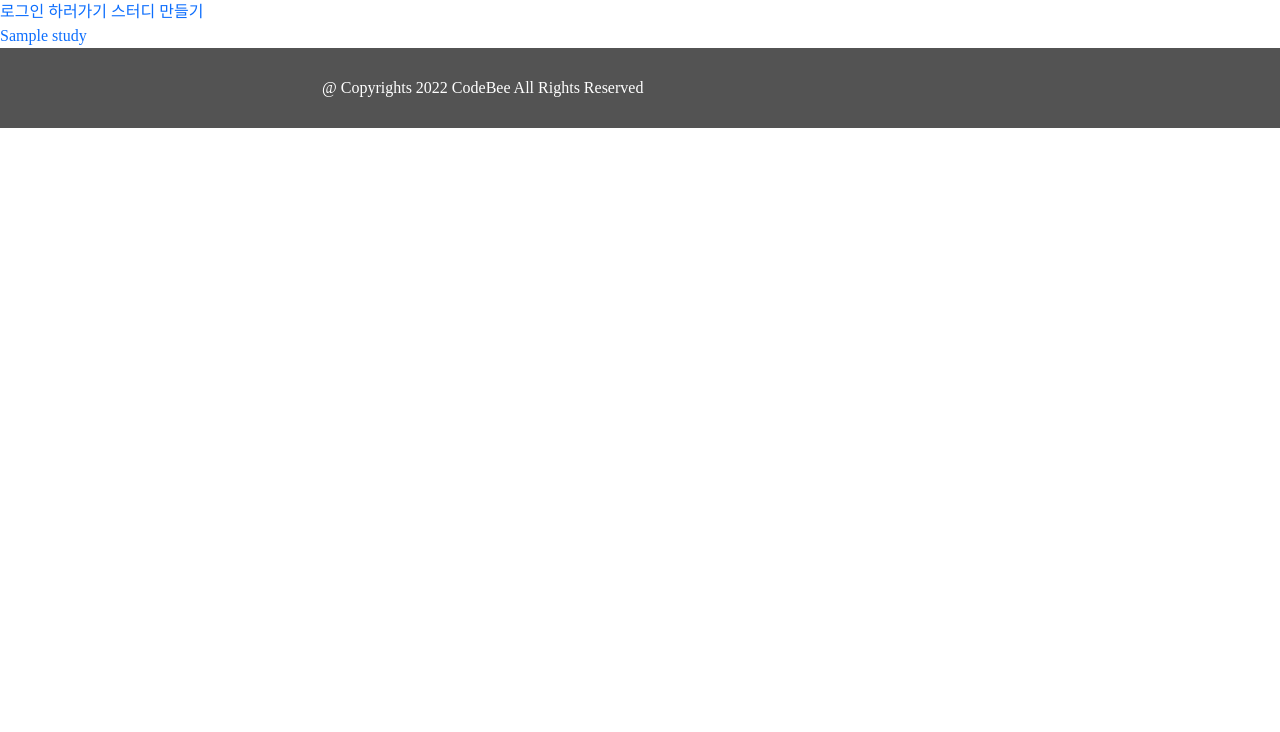
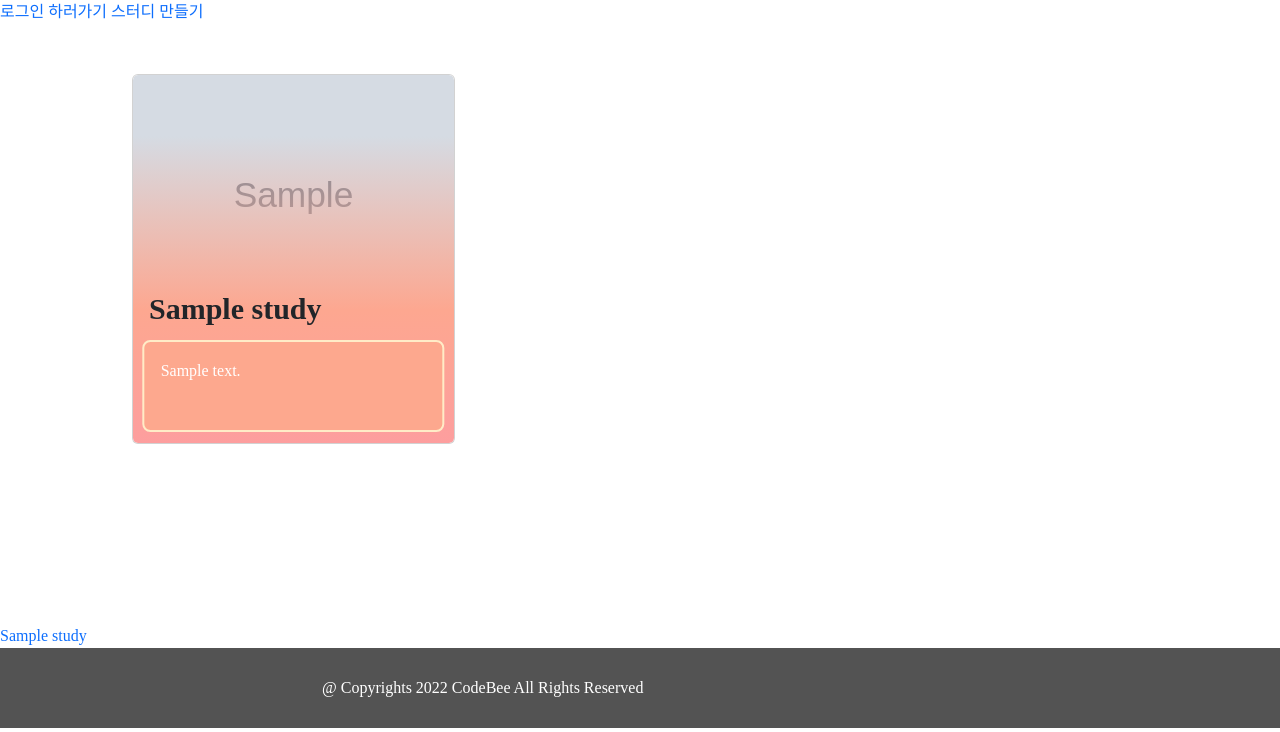
Before and after one commit to midhyun/CodeBee, a Django app: page /reviews/ in a window 1280 px wide. Shown: the part 68-800 px from the top of the page. Run offline with Django 3.2, Linux system fonts and the light colour scheme; tables that the repository leaves empty hold one stand-in row (values such as "Sample post"); grey boxes marked "Sample" are stand-in pictures; some libraries are stand-ins or nearby versions; some web fonts are replaced.

Commit message:
style: 인덱스 페이지 스타일 추가

```diff
--- a/accounts/static/accounts/css/style.css
+++ b/accounts/static/accounts/css/style.css
@@ -24,13 +24,6 @@
 
 .active {
     display: block;
-}
-.tab_1 {
-    background-color: white;
-}
-
-.tab_2 {
-
 }
 
 .board {
@@ -125,3 +118,7 @@
     background: linear-gradient(0deg, #FD9E9E 0%, #FDA790 36%, rgba(255, 255, 255, 0) 83.4%);
     border-radius: 4px;
 }
+
+.card {
+    height: 140px;
+}
--- a/accounts/views.py
+++ b/accounts/views.py
@@ -198,7 +198,7 @@ def social_login_callback(request, service_name):
                 "username": u_info["properties"]["nickname"],
                 "social_profile_picture": u_info["properties"]["profile_image"],
                 "nickname": u_info["properties"]["nickname"],
-                "email": u_info["kakao_account"]["email"],
+                # "email": u_info["kakao_account"]["email"],
                 "phone": None,
             },
         }
@@ -244,7 +244,7 @@ def social_login_callback(request, service_name):
         user.username = user_info["username"]
         user.social_profile_picture = user_info["social_profile_picture"]
         user.nickname = user_info["nickname"]
-        user.email = user_info["email"]
+        # user.email = user_info["email"]
         user.phone = user_info["phone"]
         user.set_password(str(state_token))
         user.save()
--- a/reviews/templates/reviews/index.html
+++ b/reviews/templates/reviews/index.html
@@ -1,12 +1,50 @@
 {% extends 'base.html' %}
+{% load static %}
+{% block css %}
+  <link rel="stylesheet" href="{% static 'accounts/css/style.css' %}">
+{% endblock css %}
 {% block content %}
   {% if request.user.is_authenticated %}
-<p>{{ request.user }} <a href="{% url 'accounts:logout' %}">로그아웃</a></p>
+    <p>{{ request.user }}
+      <a href="{% url 'accounts:logout' %}">로그아웃</a>
+    </p>
   {% else %}
     <a href="{% url 'accounts:login' %}">로그인 하러가기</a>
   {% endif %}
 
   <a href="{% url 'reviews:create' %}">스터디 만들기</a>
+
+  <div class="container">
+    <!-- 헤더 이미지 영역 -->
+    <section class="board">
+      <!-- 스터디 제목, 기간, 설명 -->
+      <div class="container" style="padding: 50px;">
+        <div class="row row-cols-1 row-cols-md-3 g-4">
+          {% for study in studies %}
+            <div class="col">
+              <a href="{% url 'reviews:detail' study.pk %}">
+                <div class="card h-100">
+                  {% if study.image %}
+                    <img src="{{ study.image.url }}" class="card-img-top card-image" alt="...">
+                  {% else %}
+                    <div class="card-img-top h-100"></div>
+                  {% endif %}
+                  <div class="card-body"></div>
+                  <div class="card-grad">
+                    <h5 class="card-title study-title p-3">{{ study.title }}</h5>
+                    <div class="rounded-3 p-3 study-content">
+                      {{ study.content }}
+                    </div>
+                  </div>
+                </div>
+              </a>
+            </div>
+          {% endfor %}
+        </div>
+      </div>
+    </section>
+  </div>
+
   {% for study in studies %}
     <div>
       <a href="{% url 'reviews:detail' study.pk %}">{{ study.title }}</a>
--- a/reviews/views.py
+++ b/reviews/views.py
@@ -12,7 +12,7 @@ def home(request):
 def index(request):
     studies = Study.objects.order_by('-pk')
     context = {
-        'studies': studies
+        'studies': studies,
     }
     return render(request, 'reviews/index.html', context)
 
```
Lines whose indentation alone changed are shown as unchanged.
